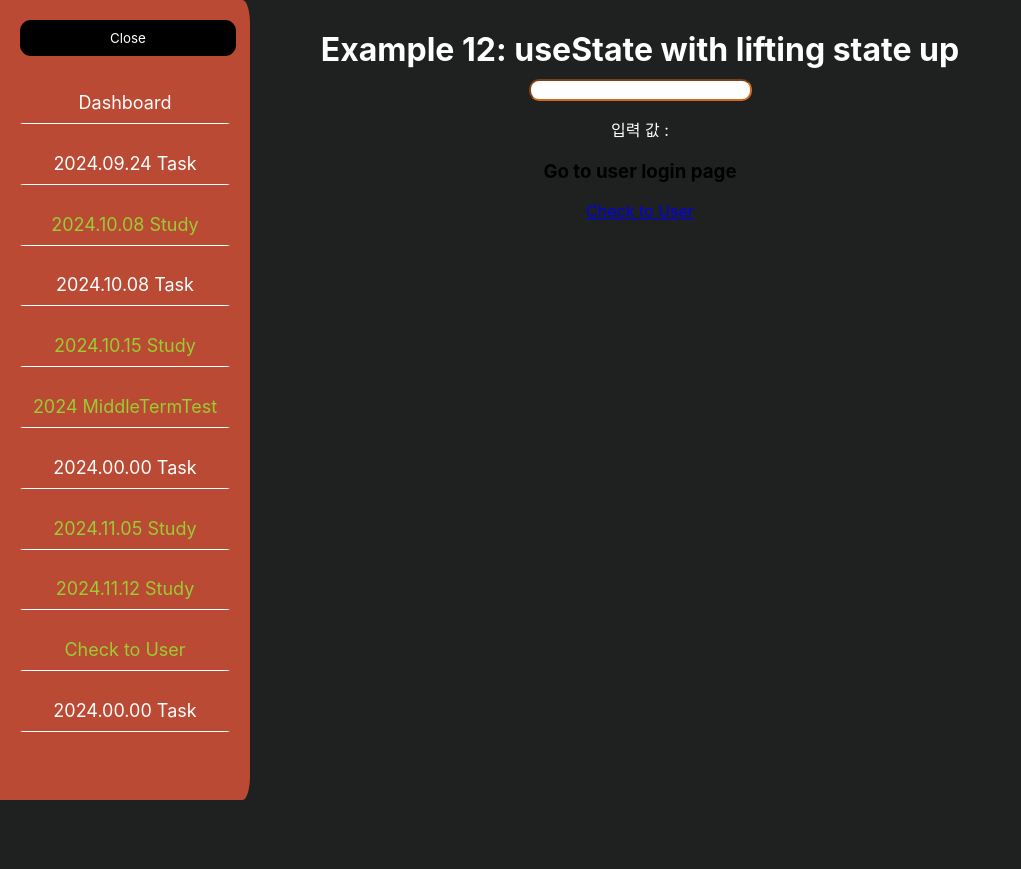
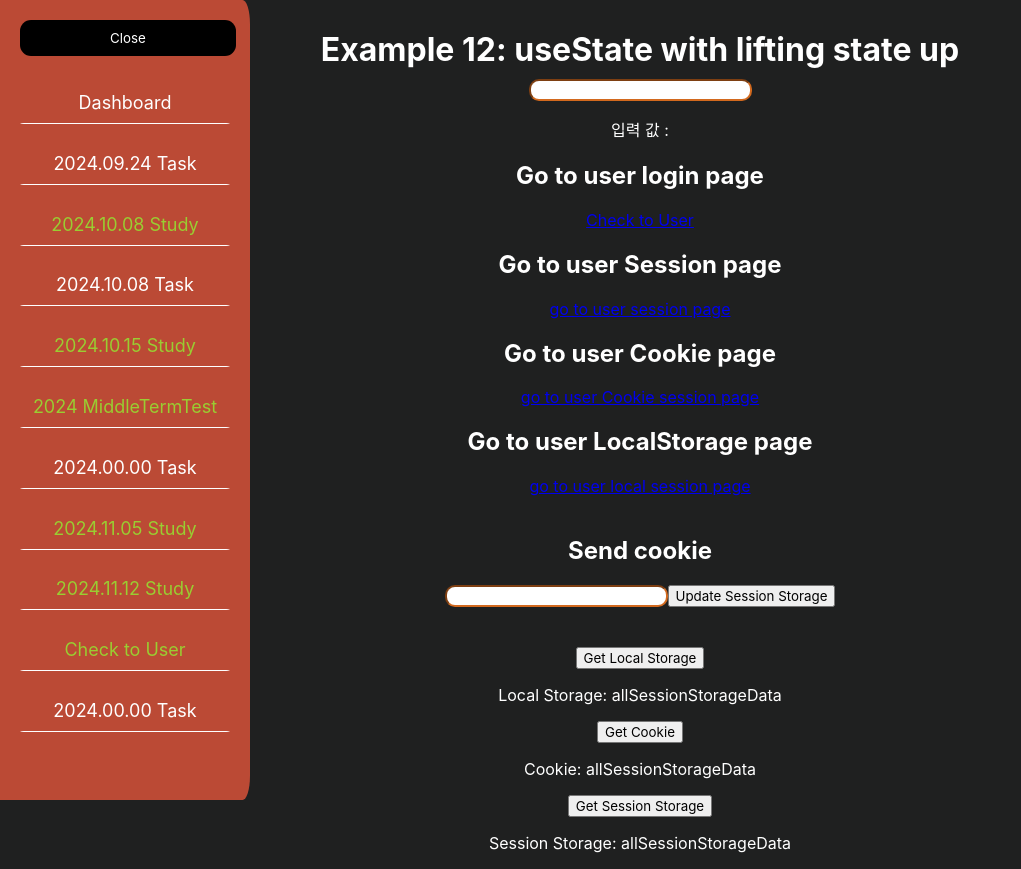
Before and after one commit to yoonmins/react_study_hanseo_univ, a React (Create React App) app: page /Study1112 in a window 1280 px wide. Shown: the whole page, without its empty margins (0-1021 px from the left). Before the commit the page ends 800 px from the top, so only its background shows below. Built offline with nearby package versions, Linux system fonts and the light colour scheme.

Commit message:
feat  : update,get session data task1112

```diff
--- a/src/App.js
+++ b/src/App.js
@@ -10,6 +10,9 @@ import Study1015 from './pages/Study1015';
 import MiddleTermTest from './pages/MiddleTermTest';
 import Study1105 from './pages/Study1105';
 import Study1112 from './pages/Study1112';
+import LocalStoragePage from './pages/LocalStoragePage';
+import SessionStoragePage from './pages/SessionStoragePage';
+import CookiePage from './pages/CookiePage';
 import UserPage from './pages/UserPage';
 import './App.css';
 
@@ -29,6 +32,9 @@ function App() {
               <Route path="/Study1105" element={<Study1105 />} />
               <Route path="/user/:id" element={<UserPage />} />
               <Route path="/Study1112" element={<Study1112 />} />
+              <Route path="/local" element={<LocalStoragePage />} />
+              <Route path="/session" element={<SessionStoragePage />} />
+              <Route path="/cookie" element={<CookiePage />} />
             </Routes>
         </div>
       </div>
--- /dev/null
+++ b/src/pages/CookiePage.js
@@ -0,0 +1,43 @@
+import React, { useState } from 'react';
+
+function CookiePage() {
+  const [inputValue, setInputValue] = useState('cookie');
+  const [cookieData, setCookieData] = useState('cookie');
+
+  function updateCookie() {
+    document.cookie = `cookieData=${inputValue}`;
+  }
+
+  function getCookie() {
+    // if (document.cookie.includes('cookieData')) {
+    if (document.cookie.split(';').some((item) => item.trim().startsWith('cookieData='))) {
+      const cookieData = document.cookie
+        .split('; ')
+        .find((row) => row.startsWith('cookieData='))
+        .split('=')[1];
+      setCookieData(cookieData);
+    }
+  }
+
+  return (
+    <div>
+      <h1>Cookie Page</h1>
+      <p>
+        This is an example of a page that uses cookies to store data.
+      </p>
+      <input
+        type="text"
+        value={inputValue}
+        onChange={(event) => setInputValue(event.target.value)}
+      />
+      <button onClick={updateCookie}>Update Cookie</button>
+      <br /> <br />
+      <button onClick={getCookie}>Get Cookie</button>
+      <p>
+        Cookie: {cookieData}
+      </p>
+    </div>
+  );
+}
+
+export default CookiePage;
--- /dev/null
+++ b/src/pages/LocalStoragePage.js
@@ -0,0 +1,37 @@
+import React, { useState } from 'react';
+
+function LocalStoragePage() {
+  const [inputValue, setInputValue] = useState('local storage');
+  const [localStorageData, setLocalStorageData] = useState('local storage');
+
+  function updateLocalStorage() {
+    localStorage.setItem('localStorageData', inputValue);
+  }
+
+  function getLocalStorage() {
+    const localStorageData = localStorage.getItem('localStorageData');
+    setLocalStorageData(localStorageData);
+  }
+
+  return (
+    <div>
+      <h1>Local Storage Page</h1>
+      <p>
+        This is an example of a page that uses local storage to store data.
+      </p>
+      <input
+        type="text"
+        value={inputValue}
+        onChange={(event) => setInputValue(event.target.value)}
+      />
+      <button onClick={updateLocalStorage}>Update Local Storage</button>
+      <br /> <br />
+      <button onClick={getLocalStorage}>Get Local Storage</button>
+      <p>
+        Local Storage: {localStorageData}
+      </p>
+    </div>
+  );
+}
+
+export default LocalStoragePage;
--- /dev/null
+++ b/src/pages/SessionStoragePage.js
@@ -0,0 +1,38 @@
+import React , { useState } from 'react';
+
+function SessionStoragePage() {
+  const [inputValue, setInputValue] = useState('session storage');
+  const [sessionStorageData, setSessionStorageData] = useState('session storage');
+
+  function updateSessionStorage() {
+    sessionStorage.setItem('sessionStorageData', inputValue);
+  }
+
+  function getSessionStorage() {
+    const sessionStorageData = sessionStorage.getItem('sessionStorageData');
+    setSessionStorageData(sessionStorageData);
+  }
+
+  return (
+    <div>
+      <h1>Session Storage Page</h1>
+      <p>
+        This is an example of a page that uses session storage to store data.
+      </p>
+      <input
+        type="text"
+        value={inputValue}
+        onChange={(event) => setInputValue(event.target.value)}
+      />
+      <button onClick={updateSessionStorage}>Update Session Storage</button>
+      <br /> <br />
+      <button onClick={getSessionStorage}>Get Session Storage</button>
+      <p>
+        Session Storage: {sessionStorageData}
+      </p>
+    </div>
+  );
+
+}
+
+export default SessionStoragePage;
--- a/src/pages/Study1112.js
+++ b/src/pages/Study1112.js
@@ -2,14 +2,24 @@ import React, {useState, useEffect} from "react"
 import './study.css';
 import ParentComponent from "./component/ParaentComponent";
 import { Link } from 'react-router-dom';
+import AllSessionGetInput from "./component/GetSessioData";
+
 
 function Study1112(){
     return(
         <div>
             <h1>Example 12: useState with lifting state up</h1>
             <ParentComponent />
-            <h3>Go to user login page</h3>
+            <h2>Go to user login page</h2>
             <Link to="/user/1">Check to User</Link>
+            <h2>Go to user Session page</h2>
+            <Link to="/session">go to user session page</Link>
+            <h2>Go to user Cookie page</h2>
+            <Link to="/cookie">go to user Cookie session page</Link>
+            <h2>Go to user LocalStorage page</h2>
+            <Link to="/local">go to user local session page</Link>
+            <br/><br/>
+            <AllSessionGetInput />
         </div>
     );
 }
--- /dev/null
+++ b/src/pages/component/GetSessioData.js
@@ -0,0 +1,66 @@
+import React, {useState} from "react";
+
+
+const AllSessionGetInput = () =>{
+    //input value state
+    const [inputValue, setInputValue] = useState('');
+    //local, session, cookie set state
+    const [localStorageData, setLocalStorageData] = useState('allSessionStorageData');
+    const [sessionStorageData, setSessionStorageData] = useState('allSessionStorageData');
+    const [cookieData, setCookieData] = useState('allSessionStorageData');
+
+    // update function | All sesion Data
+    function updateSessionStorage() {
+        sessionStorage.setItem('allSessionStorageData', inputValue);
+        localStorage.setItem('allSessionStorageData', inputValue);
+        document.cookie = `cookieData=${inputValue}`;
+    }
+
+    // get function | All sesion(local, cookie, session) Data
+    function getLocalStorage() {
+        const localStorageData = localStorage.getItem('allSessionStorageData');
+        setLocalStorageData(localStorageData);
+      }
+
+    function getSessionStorage() {
+        const sessionStorageData = sessionStorage.getItem('allSessionStorageData');
+        setSessionStorageData(sessionStorageData);
+    }
+
+    function getCookie() {
+        if (document.cookie.split(';').some((item) => item.trim().startsWith('cookieData='))) {
+          const cookieData = document.cookie
+            .split('; ')
+            .find((row) => row.startsWith('cookieData='))
+            .split('=')[1];
+          setCookieData(cookieData);
+        }
+    }
+
+    return(
+        <>
+            <h2>Send cookie</h2>
+            {/* 전달하려는 inut 값 */}
+            <input
+                type="text"
+                value={inputValue}
+                onChange={(e)=>setInputValue(e.target.value)}
+            />
+
+            {/* update input data */}
+            <button onClick={updateSessionStorage}>Update Session Storage</button>
+            <br /><br /><br />
+
+            {/* get data */}
+            <button onClick={getLocalStorage}>Get Local Storage</button>
+            <p>Local Storage: {localStorageData}</p>
+
+            <button onClick={getCookie}>Get Cookie</button>
+            <p>Cookie: {cookieData}</p>
+
+            <button onClick={getSessionStorage}>Get Session Storage</button>
+            <p>Session Storage: {sessionStorageData}</p>
+        </>
+    );
+}
+export default AllSessionGetInput
```
